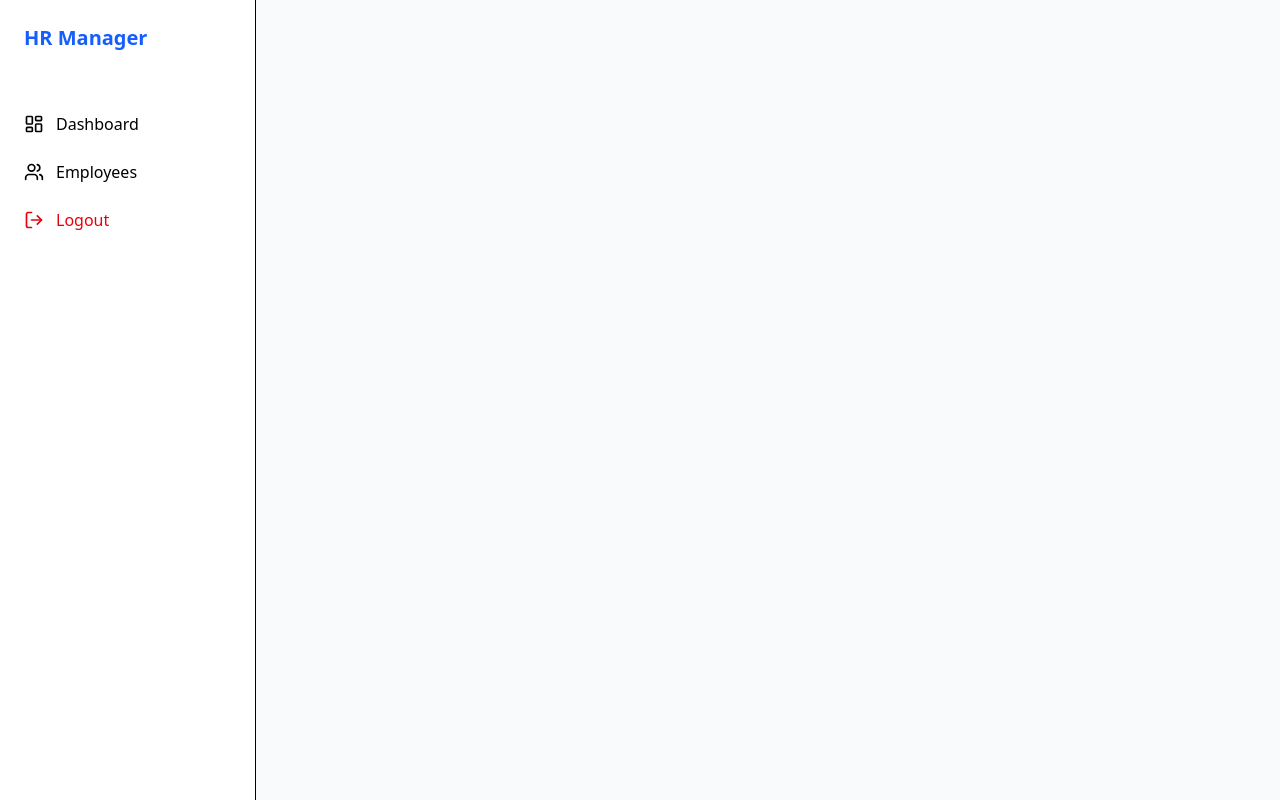
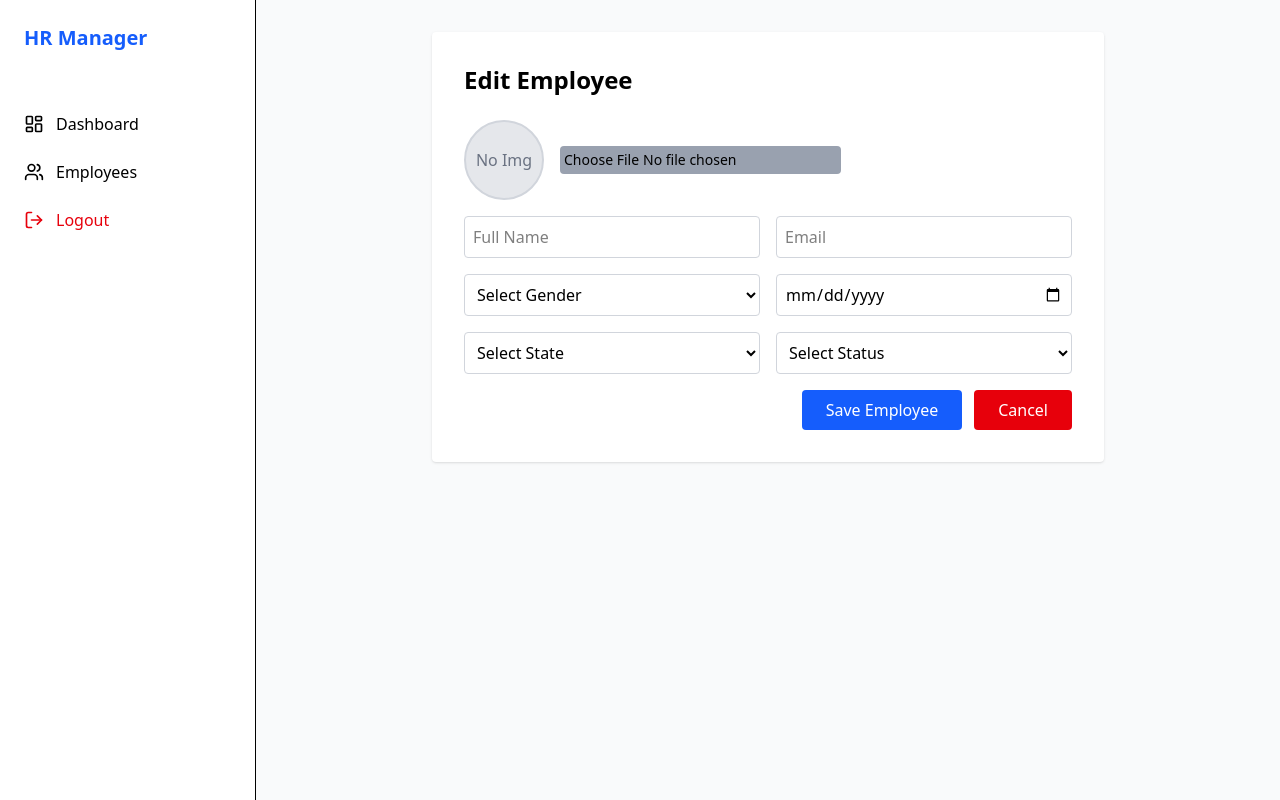
Before and after one commit to AnwarUlHuda/assignment_bookxpert, a React (Vite) app: page /employees/edit/1 in a window 1280 px wide. Built offline with nearby package versions, Linux system fonts and the light colour scheme; sample sign-in values are in the browser's storage.

Commit message:
feat: create employee form with validation and image upload

```diff
--- a/src/pages/EmployeeForm.jsx
+++ b/src/pages/EmployeeForm.jsx
@@ -1,11 +1,170 @@
-import React from 'react'
+import { useState, useEffect } from 'react';
+import { useNavigate, useParams } from 'react-router-dom';
+import { saveEmployee, getEmployees } from '../utils/storage';
+import { INDIAN_STATES } from '../utils/constants';
+
+const mapObj = {
+  fullName: 'Full Name',
+  email: 'Email',
+  gender: 'Gender',
+  dob: 'Date Of Birth',
+  state: 'State',
+  status: 'Status',
+}
 
 const EmployeeForm = () => {
+  const { id } = useParams();
+  const navigate = useNavigate();
+  const today = new Date().toISOString().split('T')[0];
+
+  const [formData, setFormData] = useState({
+    fullName: '', email: '', gender: '', dob: '', state: '', status: '', image: ''
+  });
+
+  const [errors, setErrors] = useState({}); // State to track field errors
+  const [preview, setPreview] = useState(null);
+
+  useEffect(() => {
+    if (id) {
+      const emp = getEmployees().find(e => e.id === id);
+      if (emp) {
+        setFormData(emp);
+        setPreview(emp.image);
+      }
+    }
+  }, [id]);
+
+  const handleChange = (e) => {
+    e.preventDefault();
+    const { name, value } = e.target;
+    setFormData(prev => ({ ...prev, [name]: value }));
+    // Clear error for this field when user types
+    if (errors[name] && value != '') {
+      setErrors(prev => ({ ...prev, [name]: '' }));
+    }
+    else if(value == ''){
+      setErrors(prev => ({ ...prev, [name]: `${mapObj[name]} is required` }));
+    }
+  };
+
+  const handleImageChange = (e) => {
+    const file = e.target.files[0];
+    if (file) {
+      const reader = new FileReader();
+      reader.onloadend = () => {
+        setFormData(prev => ({ ...prev, image: reader.result }));
+        setPreview(reader.result);
+        setErrors(prev => ({ ...prev, image: '' }));
+      };
+      reader.readAsDataURL(file);
+    }
+  };
+
+  // useEffect(() => {
+  //   if(errors){
+  //     validateForm();
+  //   }
+  // },[formData])
+
+  const validateForm = () => {
+    const newErrors = {};
+    if (!formData.fullName.trim()) newErrors.fullName = 'Full Name is required';
+    if (!formData.email.trim()) newErrors.email = 'Email is required';
+    if (!formData.dob) newErrors.dob = 'Date of Birth is required';
+    if (!formData.state) newErrors.state = 'State is required';
+    if (!formData.gender) newErrors.gender = 'Gender is required';
+    if (!formData.status) newErrors.status = 'Status is required';
+
+    // Optional: Validate Image
+    // if (!formData.image) newErrors.image = 'Profile image is required';
+
+    setErrors(newErrors);
+    return Object.keys(newErrors).length === 0;
+  };
+
+  const handleSubmit = (e) => {
+    e.preventDefault();
+    if (validateForm()) {
+      saveEmployee(formData);
+      navigate('/employees');
+    }
+  };
+
+  // Helper class for inputs
+  const getInputClass = (fieldName) =>
+    `w-full border p-2 rounded ${errors[fieldName] ? 'border-red-500 focus:ring-red-500' : 'border-gray-300'}`;
+
   return (
-    <div>
+    <div className="max-w-2xl mx-auto bg-white p-8 rounded shadow">
+      <h2 className="text-2xl font-bold mb-6">{id ? 'Edit' : 'Add'} Employee</h2>
 
+      <form onSubmit={handleSubmit} className="space-y-4">
+        {/* Image Upload */}
+        <div className="flex items-center space-x-4">
+          <div className={`w-20 h-20 bg-gray-200 rounded-full overflow-hidden border-2 ${errors.image ? 'border-red-500' : 'border-gray-300'}`}>
+            {preview ? <img src={preview} alt="Preview" className="w-full h-full object-cover" /> : <div className="flex items-center justify-center h-full text-gray-500">No Img</div>}
+          </div>
+          <div>
+            <input type="file" accept="image/*" onChange={handleImageChange} className="text-sm bg-gray-400 p-1 rounded text-black w-min" />
+            {errors.image && <p className="text-red-500 text-xs mt-1">{errors.image}</p>}
+          </div>
+        </div>
+
+        <div className="grid grid-cols-2 gap-4">
+          <div>
+            <input name="fullName" placeholder="Full Name" value={formData.fullName} onChange={handleChange} className={getInputClass('fullName')} />
+            {errors.fullName && <p className="text-red-500 text-xs mt-1">{errors.fullName}</p>}
+          </div>
+          <div>
+            <input name="email" type="email" placeholder="Email" value={formData.email} onChange={handleChange} className={getInputClass('email')} />
+            {errors.email && <p className="text-red-500 text-xs mt-1">{errors.email}</p>}
+          </div>
+        </div>
+
+        <div className="grid grid-cols-2 gap-4">
+          <div>
+            <select name="gender" value={formData.gender} onChange={handleChange} className="w-full border p-2 rounded border-gray-300" required>
+              <option hidden>Select Gender</option><option>Male</option><option>Female</option><option>Other</option>
+            </select>
+            {errors.gender && <p className="text-red-500 text-xs mt-1">{errors.gender}</p>}
+          </div>
+          <div>
+            <input name="dob" type="date" value={formData.dob} onChange={handleChange} className={getInputClass('dob')} max={today} min="1900-01-01"/>
+            {errors.dob && <p className="text-red-500 text-xs mt-1">{errors.dob}</p>}
+          </div>
+        </div>
+
+        <div className="grid grid-cols-2 gap-4">
+          <div>
+            <select name="state" value={formData.state} onChange={handleChange} className={getInputClass('state')}>
+              <option value="">Select State</option>
+              {INDIAN_STATES.map(state => (
+                <option key={state} value={state}>{state}</option>
+              ))}
+            </select>
+            {errors.state && <p className="text-red-500 text-xs mt-1">{errors.state}</p>}
+          </div>
+          <div>
+            <select name="status" value={formData.status} onChange={handleChange} className="w-full border p-2 rounded border-gray-300">
+              <option hidden>Select Status</option><option>Active</option><option>Inactive</option>
+            </select>
+            {errors.status && <p className="text-red-500 text-xs mt-1">{errors.status}</p>}
+          </div>
+        </div>
+
+        {/* General Error Message above button */}
+        {Object.keys(errors).length > 0 && (
+          <div className="bg-red-50 text-red-600 p-3 rounded border border-red-200 text-sm text-center">
+            Please enter the required data before saving.
+          </div>
+        )}
+
+        <div className='flex gap-3 justify-end'>
+          <button type="submit" className="bg-blue-600 text-white px-6 py-2 rounded hover:bg-blue-700">Save Employee</button>
+          <button type="button" onClick={() => navigate('/employees')} className="bg-red-600 text-white px-6 py-2 rounded hover:bg-red-700">Cancel</button>
+        </div>
+      </form>
     </div>
-  )
-}
-
-export default EmployeeForm
+  );
+};
+export default EmployeeForm;
```
